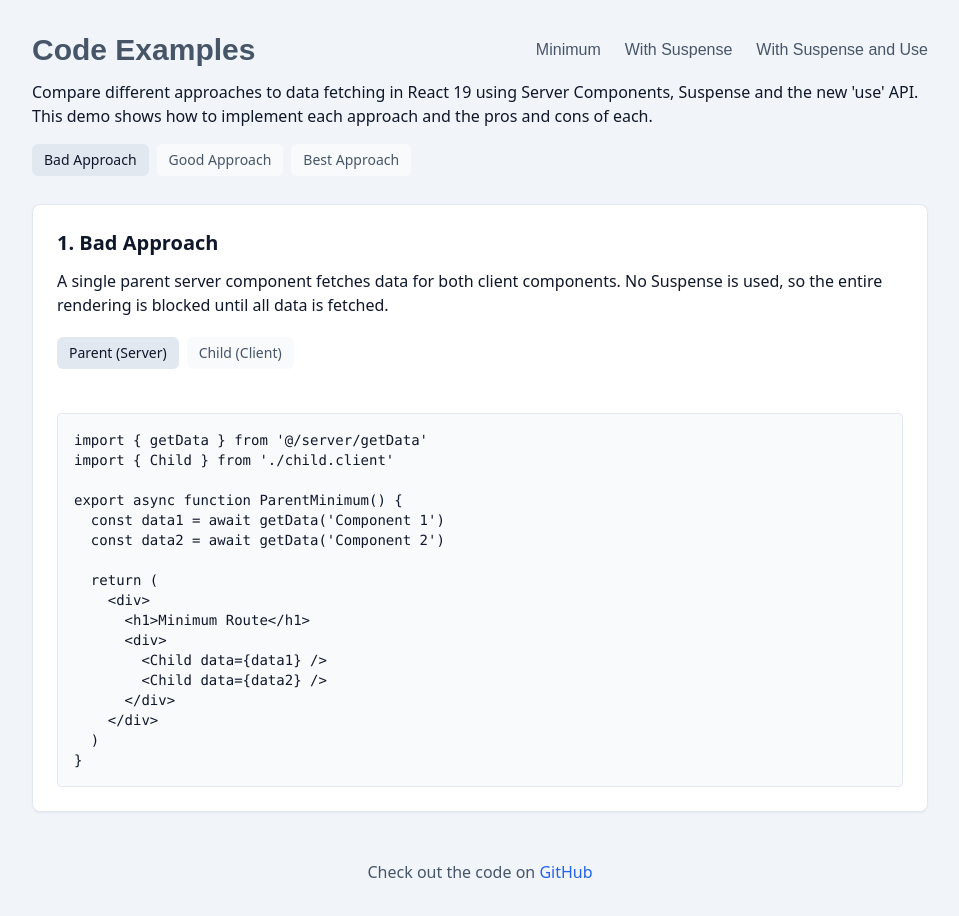
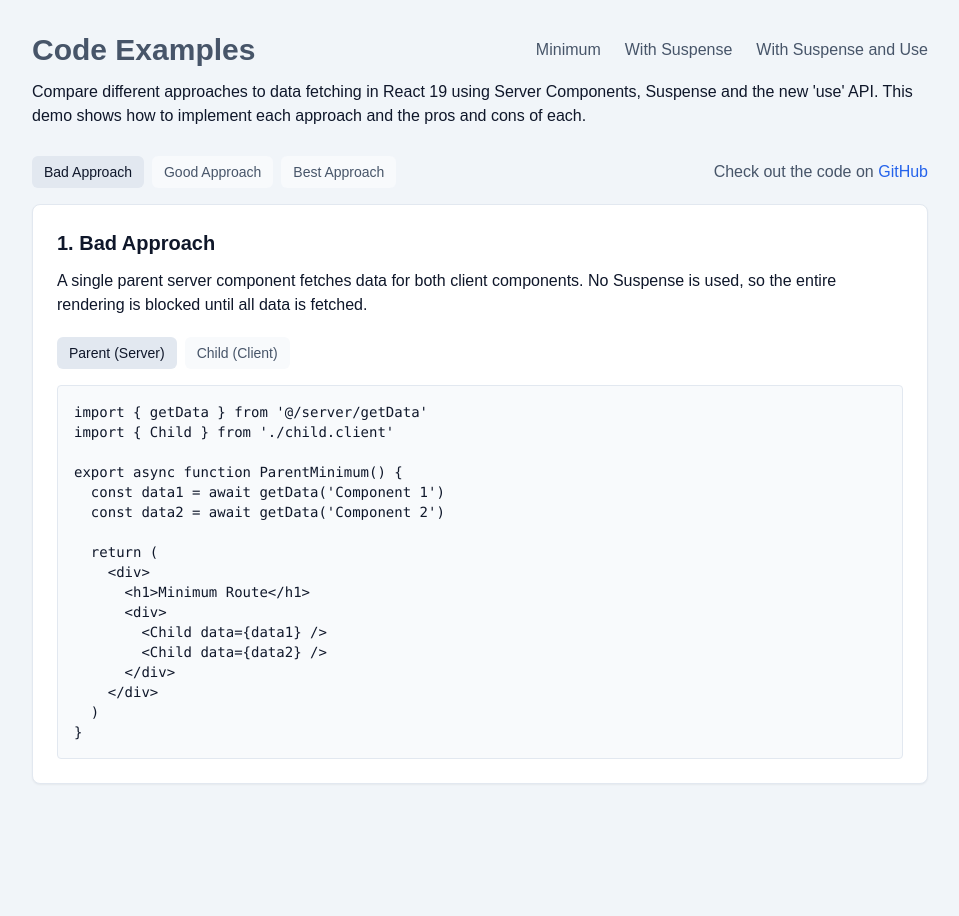
Before and after one commit to NazPalUA/servet-data-example, a Next.js app: page / in a window 1280 px wide. Shown: the whole page, without its empty margins (160-1119 px from the left). After the commit the page ends 840 px from the top, so only its background shows below. Built offline with nearby package versions, Linux system fonts and the light colour scheme.

Commit message:
Refactor page layout and add GitHub link to main section

```diff
--- a/app/page.tsx
+++ b/app/page.tsx
@@ -91,7 +91,7 @@ export default function Home() {
         <p className="mb-4">{description}</p>
         <div className="mt-4">
           <Tabs defaultValue="parent">
-            <TabsList className="mb-4">
+            <TabsList>
               {Object.entries(tabs).map(([key, config]) => (
                 <TabsTrigger key={key} value={key}>
                   {config.title}
@@ -99,7 +99,7 @@ export default function Home() {
               ))}
             </TabsList>
             {Object.entries(tabs).map(([key, config]) => (
-              <TabsContent key={key} value={key}>
+              <TabsContent key={key} value={key} className="mt-1">
                 <pre className="bg-slate-50 p-4 rounded text-sm overflow-auto border border-slate-200">
                   {getComponentCode(config.file)}
                 </pre>
@@ -112,17 +112,16 @@ export default function Home() {
   )
 
   return (
-    <div className=" font-sans bg-slate-100 text-slate-900">
-      <header className="my-3 max-w-4xl mx-auto">
-        <p>
+    <div className="  bg-slate-100 text-slate-900">
+      <p className="my-3 ">
         Compare different approaches to data fetching in React 19 using Server
         Components, Suspense and the new 'use' API. This demo shows how to
         implement each approach and the pros and cons of each.
       </p>
-      </header>
 
-      <main className="max-w-4xl mx-auto">
-        <Tabs defaultValue="bad" className="mb-6">
+      <main>
+        <Tabs defaultValue="bad" className="my-6">
+          <div className="flex justify-between items-center">
             <TabsList>
               {Object.entries(approachConfig).map(([key]) => (
                 <TabsTrigger key={key} value={key}>
@@ -131,20 +130,7 @@ export default function Home() {
               ))}
             </TabsList>
 
-          {Object.entries(approachConfig).map(([key, config]) => (
-            <TabsContent key={key} value={key}>
-              <ApproachSection
-                title={config.title}
-                description={config.description}
-                tabs={config.tabs}
-              />
-            </TabsContent>
-          ))}
-        </Tabs>
-      </main>
-
-      <footer className="mt-12 text-center max-w-4xl mx-auto text-slate-600">
-        <p>
+            <p className="text-center text-slate-600">
               Check out the code on{' '}
               <a
                 className="text-blue-600 hover:underline"
@@ -155,7 +141,19 @@ export default function Home() {
                 GitHub
               </a>
             </p>
-      </footer>
+          </div>
+
+          {Object.entries(approachConfig).map(([key, config]) => (
+            <TabsContent key={key} value={key} className="mt-1">
+              <ApproachSection
+                title={config.title}
+                description={config.description}
+                tabs={config.tabs}
+              />
+            </TabsContent>
+          ))}
+        </Tabs>
+      </main>
     </div>
   )
 }
```
Lines whose indentation alone changed are shown as unchanged.
